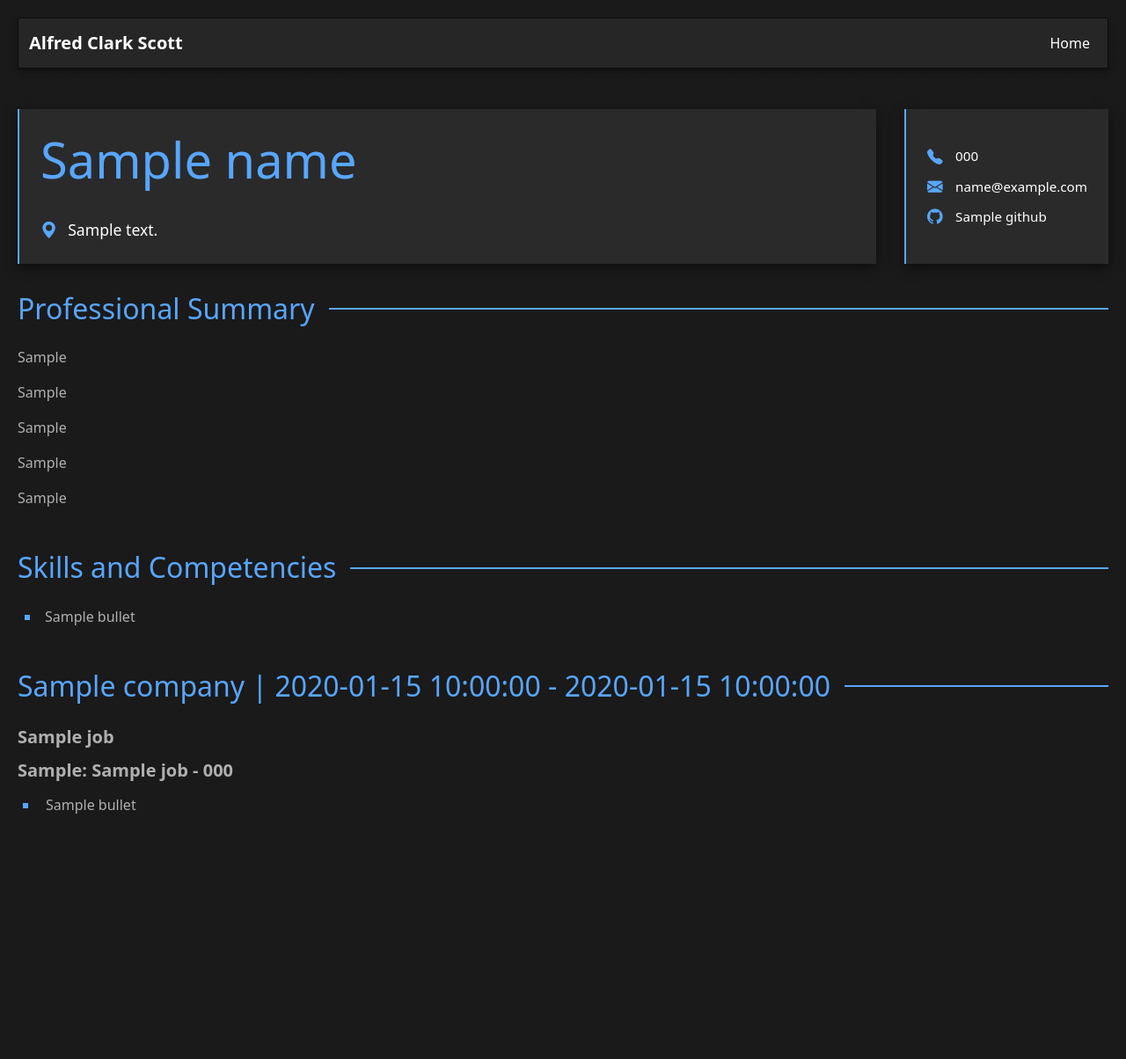
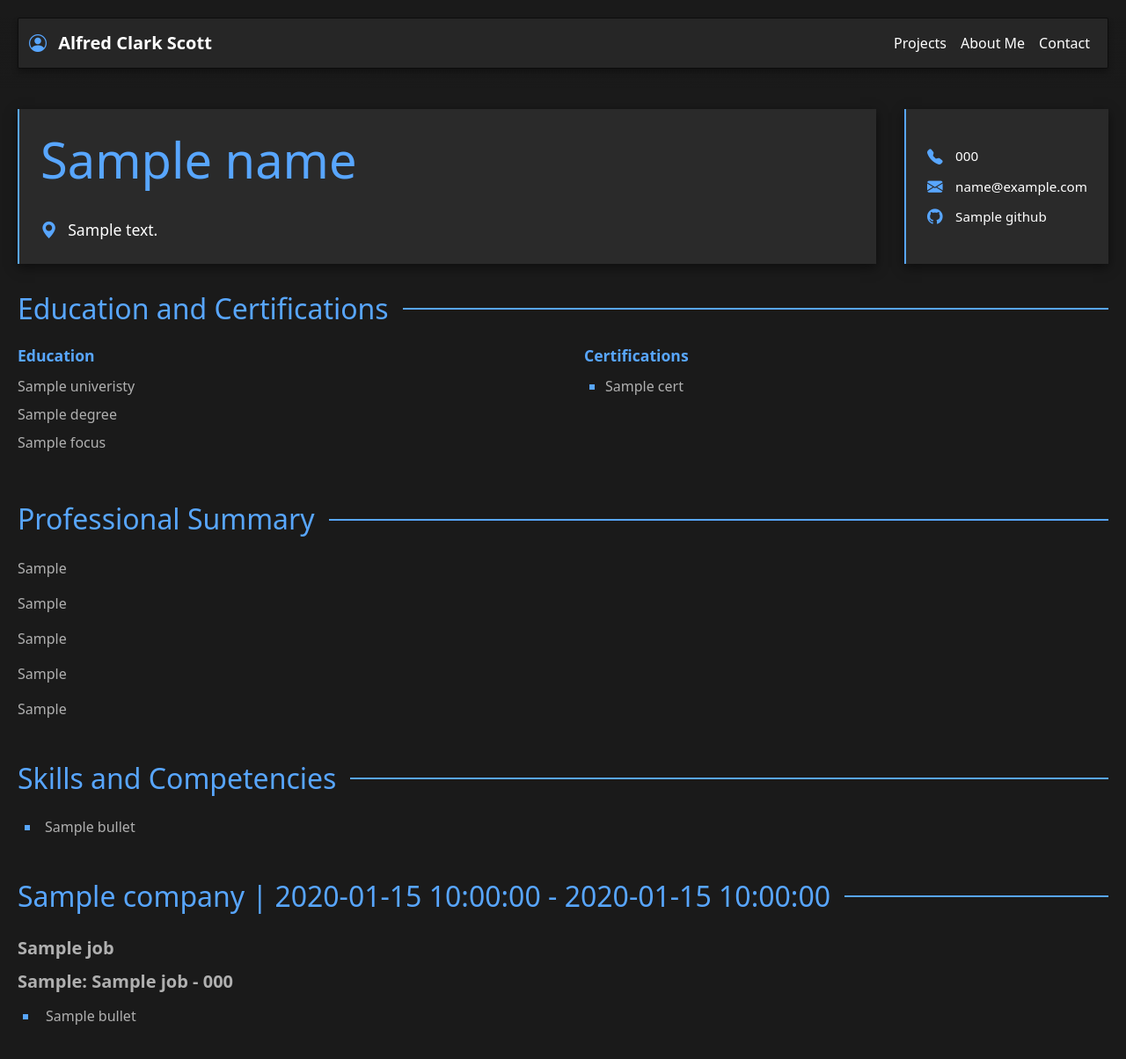
Before and after one commit to alfred-c-scott/PortfolioSite, a FastAPI app: template app/templates/home.html in a window 1280 px wide. Shown: the top 1204 px of the page at 88% size. Run offline with FastAPI, Linux system fonts and the light colour scheme; the template is opened without the code that fills it: most values are stand-ins (such as "Sample title", 1, 10 or a date in 2020); parts of the project's set-up code (start-up, migrations or seed data) failed here and were passed over.

Commit message:
add projects page

```diff
--- a/app/main.py
+++ b/app/main.py
@@ -6,9 +6,10 @@ from fastapi import status
 from fastapi.responses import HTMLResponse
 from fastapi.staticfiles import StaticFiles
 from fastapi.templating import Jinja2Templates
+from starlette.status import HTTP_200_OK
 
 from core import resume_data as r
-from core.config import settings
+from core import projects as p
 
 app = FastAPI()
 
@@ -21,12 +22,14 @@ os.makedirs("logs", exist_ok=True)
 @app.get('/')
 async def home(request: Request) -> HTMLResponse:
     _context = dict()
-    _context['name'] = settings.name
-    _context['address'] = settings.address
-    _context['phone'] = settings.phone
-    _context['email'] = settings.email
-    _context['github'] = settings.github
+    _context['name'] = r.contact_info['name']
+    _context['address'] = r.contact_info['address']
+    _context['phone'] = r.contact_info['phone']
+    _context['email'] = r.contact_info['email']
+    _context['github'] = r.contact_info['github']
     _context['professional_summary'] = r.professional_summary
+    _context['certifications'] = r.certifications
+    _context['education'] = r.education
     _context['bullets'] = r.bullets
     _context['jobs'] = r.jobs
     return templates.TemplateResponse(
@@ -35,3 +38,14 @@ async def home(request: Request) -> HTMLResponse:
         name="home.html",
         status_code=status.HTTP_200_OK
     )
+
+@app.get('/projects')
+async def project_index(request: Request) -> HTMLResponse:
+    _context = dict()
+    _context = p.projects
+    return templates.TemplateResponse(
+        request=request,
+        context=_context,
+        name="projects/project_index.html",
+        status_code=status.HTTP_200_OK
+    )
--- a/app/templates/base.html
+++ b/app/templates/base.html
@@ -31,6 +31,9 @@
            ============================================ */
         html {
             overflow-x: hidden;
+            /* Scrollbar styling for Firefox */
+            scrollbar-color: var(--color-bg-container) var(--color-bg-page);
+            scrollbar-width: thin;
         }
 
         html, body {
@@ -42,6 +45,24 @@
             background-color: var(--color-bg-page);
             color: var(--color-text-default);
             overflow-x: hidden;
+        }
+
+        /* Scrollbar styling for Chrome, Edge, Safari */
+        html::-webkit-scrollbar {
+            width: 12px;
+        }
+
+        html::-webkit-scrollbar-track {
+            background: var(--color-bg-page);
+        }
+
+        html::-webkit-scrollbar-thumb {
+            background: var(--color-bg-container);
+            border-radius: 6px;
+        }
+
+        html::-webkit-scrollbar-thumb:hover {
+            background: var(--color-border-muted);
         }
 
         /* Fade mask for content scrolling behind navbar - sits between content and navbar */
@@ -115,6 +136,10 @@
             color: var(--color-accent-primary) !important;
         }
 
+        .navbar-brand i {
+            color: var(--color-accent-primary);
+        }
+
         /* ============================================
            Reusable Patterns - Section Titles
            ============================================ */
@@ -180,6 +205,7 @@
         <nav class="navbar navbar-expand-lg navbar-dark bg-dark">
             <div class="container-fluid">
                 <a class="navbar-brand" href="/">
+                    <i class="bi bi-person-circle me-2"></i>
                     <strong>Alfred Clark Scott</strong>
                 </a>
                 <button class="navbar-toggler" type="button" data-bs-toggle="collapse" data-bs-target="#navbarNav" aria-controls="navbarNav" aria-expanded="false" aria-label="Toggle navigation">
@@ -188,7 +214,13 @@
                 <div class="collapse navbar-collapse" id="navbarNav">
                     <ul class="navbar-nav ms-auto">
                         <li class="nav-item">
-                            <a class="nav-link" href="/">Home</a>
+                            <a class="nav-link" href="{{ url_for('project_index') }}">Projects</a>
+                        </li>
+                        <li class="nav-item">
+                            <a class="nav-link" href="#about">About Me</a>
+                        </li>
+                        <li class="nav-item">
+                            <a class="nav-link" href="#contact">Contact</a>
                         </li>
                         {% block nav_items %}{% endblock %}
                     </ul>
--- a/app/templates/home.html
+++ b/app/templates/home.html
@@ -93,6 +93,50 @@
     }
 
     .contact-item a:hover {
+        color: var(--color-accent-primary);
+    }
+
+    /* ============================================
+       Education and Certifications Section Styles
+       ============================================ */
+    .education-certifications-columns {
+        display: grid;
+        grid-template-columns: 1fr 1fr;
+        gap: 3rem;
+    }
+
+    .education-column h3,
+    .certifications-column h3 {
+        color: var(--color-accent-primary);
+        font-size: 1.1rem;
+        font-weight: bold;
+        margin-bottom: 0.75rem;
+    }
+
+    .education-column p {
+        color: var(--color-text-default);
+        font-size: 1rem;
+        margin-bottom: 0.5rem;
+    }
+
+    .certifications-column ul {
+        list-style-type: square;
+        list-style-position: outside;
+        margin: 0;
+        padding-left: 1.5rem;
+        color: var(--color-text-default);
+    }
+
+    .certifications-column ul li {
+        margin-bottom: 0.5rem;
+        font-size: 1rem;
+    }
+
+    .certifications-column ul li:last-child {
+        margin-bottom: 0;
+    }
+
+    .certifications-column ul li::marker {
         color: var(--color-accent-primary);
     }
 
@@ -195,6 +239,11 @@
             width: 100% !important;
         }
 
+        .education-certifications-columns {
+            grid-template-columns: 1fr;
+            gap: 2rem;
+        }
+
         .bullets-columns-container {
             grid-template-columns: 1fr;
         }
@@ -238,6 +287,34 @@
         </div>
         </div>
     </div>
+
+    <!-- Education and Certifications Section -->
+    <div class="mb-5">
+        <div class="section-title">
+            <h2>Education and Certifications</h2>
+        </div>
+        <div class="education-certifications-columns">
+            <div class="education-column">
+                <h3>Education</h3>
+                {% if education %}
+                <p>{{ education.univeristy }}</p>
+                <p>{{ education.degree }}</p>
+                <p>{{ education.focus }}</p>
+                {% endif %}
+            </div>
+            <div class="certifications-column">
+                <h3>Certifications</h3>
+                {% if certifications %}
+                <ul>
+                    {% for cert in certifications %}
+                    <li>{{ cert }}</li>
+                    {% endfor %}
+                </ul>
+                {% endif %}
+            </div>
+        </div>
+    </div>
+
     <!-- Professional Summary -->
     <div class="mb-5">
         <div class="section-title">
--- /dev/null
+++ b/app/templates/projects/solar_project.html
@@ -0,0 +1,2 @@
+<!-- app/templates/solar_project.html -->
+{% extends "base.html" %}
--- a/core/config.py
+++ b/core/config.py
@@ -1,8 +1,5 @@
 # app/core/config.py
 from pydantic_settings import BaseSettings
-from typing import Optional
-
-from core.resume_data import github
 
 class Settings(BaseSettings):
     model_config = {
--- /dev/null
+++ b/core/projects.py
@@ -0,0 +1,17 @@
+projects = dict()
+
+
+project_1_description = "This 5.6MW project was completed ahead of schedule by a team of 5 electricians and mechanical contractors. A total of\
+    10,368 540W Panels, 32 120KVA 3 phase Solaredge inverters, 2x Schweitzer SEL 751 Feeder Protection relays installed on a commercial site in AR.\
+    |My primary responsibility on this site was to install the inverters, verify string voltages, and plan and provide oversight of the installation\
+    of the network cable, network cable conduit, environmental sensor network, Ageto Systems monitoring system, and feeder protection relays.\
+    |Aside from the blistering heat of the Arkansas Summer, this was one of my favorite projects I have ever worked on, and was able to demonstrate my\
+    understanding of 3 phase power systems, IT infrastructure, and passion for building awesome stuff."
+
+project_1 = {
+    "name": "Little Rock, Arkansas - PV Installation",
+    "description": project_1_description,
+    "image": "solar_thumbnail.jpg"
+}
+
+projects.update(project_1)
--- a/core/resume_data.py
+++ b/core/resume_data.py
@@ -1,9 +1,7 @@
-name = "Alfred Clark Scott"
-address = "Lexington, KY 40508"
-phone = "(859) 433-6773"
-email = "alfred.scott@protonmail.com"
-github = "github.com/alfred-c-scott"
-site = "power-lab.xyz"
+from core.contact_info import contact_info
+
+contact_info = contact_info
+
 professional_summary = {
     "paragraph_1": "Skilled and versatile engineer, programmer and electronics technician with more than 20 years of experience spanning power distribution\
         engineering, renewable energy field operations, military weapon systems electronics technician, and software development. Expertise in\
@@ -25,9 +23,15 @@ professional_summary = {
         testing and troubleshooting."
 }
 
+certifications = ["Comptia Network+", "Comptia Security+"]
+
+education = {
+    "univeristy": "University of Kentucky",
+    "degree": "B.S. Electrical Engineering - Graduation Date: Fall 2007",
+    "focus": "Power Systems / Computer Science"
+}
+
 bullets = [
-    "Python",
-    "C/C++",
     "3 Phase Power Systems",
     "Switchgear Installation",
     "CT Installation and wiring",
@@ -36,7 +40,7 @@ bullets = [
     "High Voltage AC/DC Maintenance",
     "Grid Tied Solar Systems",
     "Hydraulic Drive Systems",
-    "Servo / Synchro systems",
+    "Servo / Syncro systems",
     "Motors and Generators",
     "Autodesk Eagle/Fusion 360",
     "Through Hole Soldering",
```
Also changed, not shown: app/templates/projects/project_index.html (added, +70 -0 lines), core/contact_info.py (added, +7 -0 lines), app/static/images/projects/solar_thumbnail.jpg (added), 1 other file.
